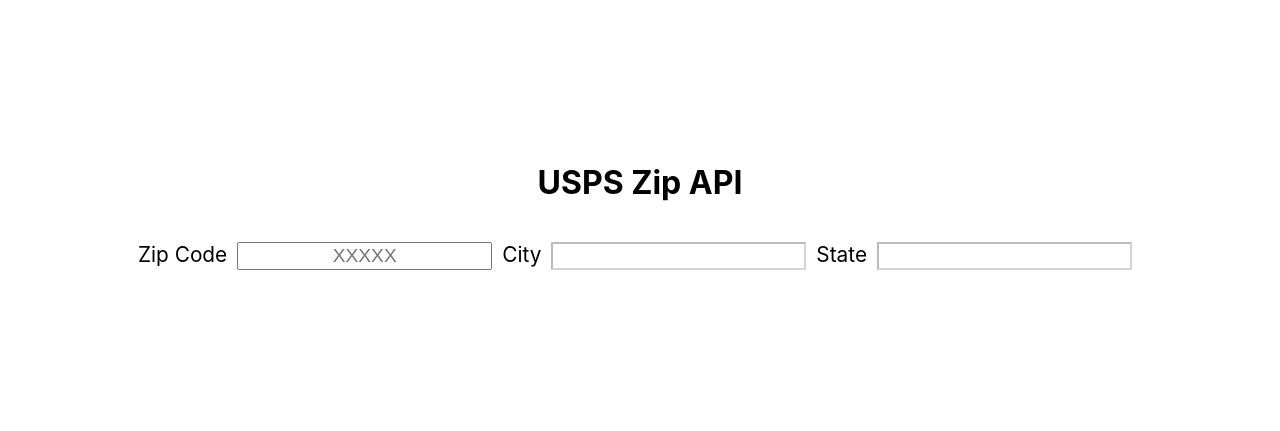
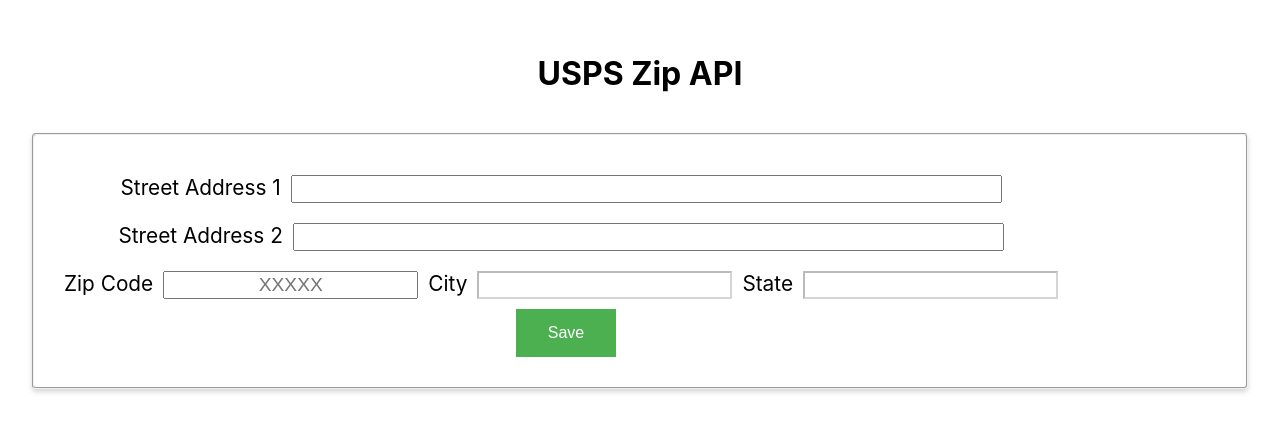
Before and after one commit to littlebunch/usps-verify, a React (Create React App) app in the folder usps-react/: page / in a window 1280 px wide. Shown: the part 189-620 px from the top of the page. Built offline with nearby package versions, Linux system fonts and the light colour scheme; the HTML template or start-up script is replaced by a standard one.

Commit message:
refactored for Typescript

```diff
--- a/usps-react/src/App.css
+++ b/usps-react/src/App.css
@@ -10,11 +10,12 @@
 h1 {
   margin-bottom: 30px;
 }
+
 .form-data {
 
   width: fit-content;
   align-items: center;
-  justify-content: center;
+  justify-content: left;
 }
 input[type="text"] {
   font-size: 1.2rem;
@@ -23,6 +24,26 @@
 }
 input[type="text"]:disabled {
   background-color: #fff;
+}
+input[type="text"].address {
+  text-align: left;
+  justify-content: left;
+  align-items: left;
+  width: 70%;
+}
+button {
+  background-color: #4CAF50; /* Green */
+  border: none;
+  color: white;
+  padding: 15px 32px;
+  text-align: center;
+  text-decoration: none;
+  display: inline-block;
+  font-size: 16px;
+
+}
+button:hover {
+  box-shadow: 0 12px 16px 0 rgba(0,0,0,0.24), 0 17px 50px 0 rgba(0,0,0,0.19);
 }
 label {
   font-size: 1.3rem;
@@ -54,7 +75,6 @@
     transform: rotate(360deg);
   }
 }
-
 .loader::after,
 .loader::before {
   content: "";
--- a/usps-react/src/App.js
+++ /dev/null
@@ -1,121 +0,0 @@
-import React, { useState, useEffect } from "react";
-import "./App.css";
-
-const xml2json = (srcDOM) => {
-  let children = [...srcDOM.children];
-  // base case for recursion.
-  if (!children.length) {
-    return srcDOM.innerHTML;
-  }
-  // initializing object to be returned.
-  let jsonResult = {};
-  for (let child of children) {
-    // checking is child has siblings of same name.
-    let childIsArray =
-      children.filter((eachChild) => eachChild.nodeName === child.nodeName)
-        .length > 1;
-    // if child is array, save the values as array,
-    // else as strings.
-    if (childIsArray) {
-      if (jsonResult[child.nodeName] === undefined) {
-        jsonResult[child.nodeName] = [xml2json(child)];
-      } else {
-        jsonResult[child.nodeName].push(xml2json(child));
-      }
-    } else {
-      jsonResult[child.nodeName] = xml2json(child);
-    }
-  }
-  return jsonResult;
-};
-function App() {
-  const initialCityState = { city: "", state: "" };
-  const [cityState, setCityState] = useState(initialCityState);
-  const [zipcode, setZipcode] = useState("");
-  const [loading, setLoading] = useState(false);
-  const isZipValid = zipcode.length === 5 && zipcode;
-  const parser = new DOMParser();
-  useEffect(() => {
-    const fetchCityState = async () => {
-      try {
-        if ( isZipValid ) {
-          const response = await fetch(
-            `/.netlify/functions/getCityState?zipcode=${zipcode}`,
-            {headers: { accept: "application/json"}}
-          );
-          const data = await response.text();
-          setLoading(false);
-          const srcDom=parser.parseFromString(data,"application/xml");
-          const res=xml2json(srcDom);
-          //console.log(xml2json(srcDom));
-          //console.log(srcDom);
-          console.log(res);
-          if ( res?.CityStateLookupResponse?.ZipCode?.City) {
-            setLoading(false);
-            setCityState({...cityState,
-              city: res.CityStateLookupResponse.ZipCode.City,
-              state: res.CityStateLookupResponse.ZipCode.State,
-            });
-          } else if (res?.CityStateLookupResponse?.ZipCode?.Error) {
-            setLoading(false);
-            setCityState({
-              ...cityState,
-              city: `Invalid Zip Code for ${zipcode}`,
-              state: "Try Again",
-            });
-          }
-        }
-      } catch(e) {
-        console.log(e);
-      }
-    };
-    fetchCityState();
-  },[zipcode]);
-  return <div className="App">
-    <h1>USPS Zip API</h1>
-    <form action="" className="form-data">
-      <label htmlFor="zip">Zip Code</label>
-      <input
-      className="zip"
-      value={zipcode || ""}
-      placeholder="XXXXX"
-      type="text"
-      name="zip"
-      id="zip"
-      onChange={(event) => {
-        const { value } = event.target;
-        setLoading(true);
-        setZipcode(value.replace(/[^\d{5}]$/,"").substring(0,5));
-      }}
-      />
-      <label htmlFor="city">City</label>
-      <input
-      className={`city`}
-      value={cityState.city}
-      type="text"
-      name="city"
-      disabled
-      id="city"
-      />
-      <div className="icon-container">
-            <i className={`${loading && isZipValid ? "loader" : ""}`}></i>
-          </div>
-      <label htmlFor="state">State</label>
-      <input
-      className={`state`}
-      value={cityState.state}
-      type="text"
-      name="state"
-      disabled
-      id="state"
-      />
-      <div className="icon-container">
-        <i className={`loading && isZipValue ? "loader" : ""`}>
-        </i>
-      </div>
-    </form>
-
-  </div>;
-}
-
-export default App;
--- /dev/null
+++ b/usps-react/src/App.tsx
@@ -0,0 +1,15 @@
+
+import React from "react";
+import {Address} from "./Address";
+
+
+function App() {
+
+  return (
+    <Address />
+  );
+
+
+}
+
+export default App;
--- /dev/null
+++ b/usps-react/src/Styles.ts
@@ -0,0 +1,11 @@
+import styled from '@emotion/styled';
+import { css } from '@emotion/react';
+export const Fieldset = styled.fieldset`
+  margin: 10px auto 0 auto;
+  padding: 30px;
+  width: 90%;
+  background-color: '#f7f8fa';
+  border-radius: 4px;
+  border: 1px solid '#e3e2e2';
+  box-shadow: 0 3px 5px 0 rgba(0, 0, 0, 0.16);
+`;
--- a/usps-react/src/index.js
+++ /dev/null
@@ -1,17 +0,0 @@
-import React from 'react';
-import ReactDOM from 'react-dom';
-import './index.css';
-import App from './App';
-import reportWebVitals from './reportWebVitals';
-
-ReactDOM.render(
-  <React.StrictMode>
-    <App />
-  </React.StrictMode>,
-  document.getElementById('root')
-);
-
-// If you want to start measuring performance in your app, pass a function
-// to log results (for example: reportWebVitals(console.log))
-// or send to an analytics endpoint. Learn more: https://bit.ly/CRA-vitals
-reportWebVitals();
```
Also changed, not shown: usps-react/package.json (+9 -0 lines), 1 other file (tests, documents, lock files or other folders).
